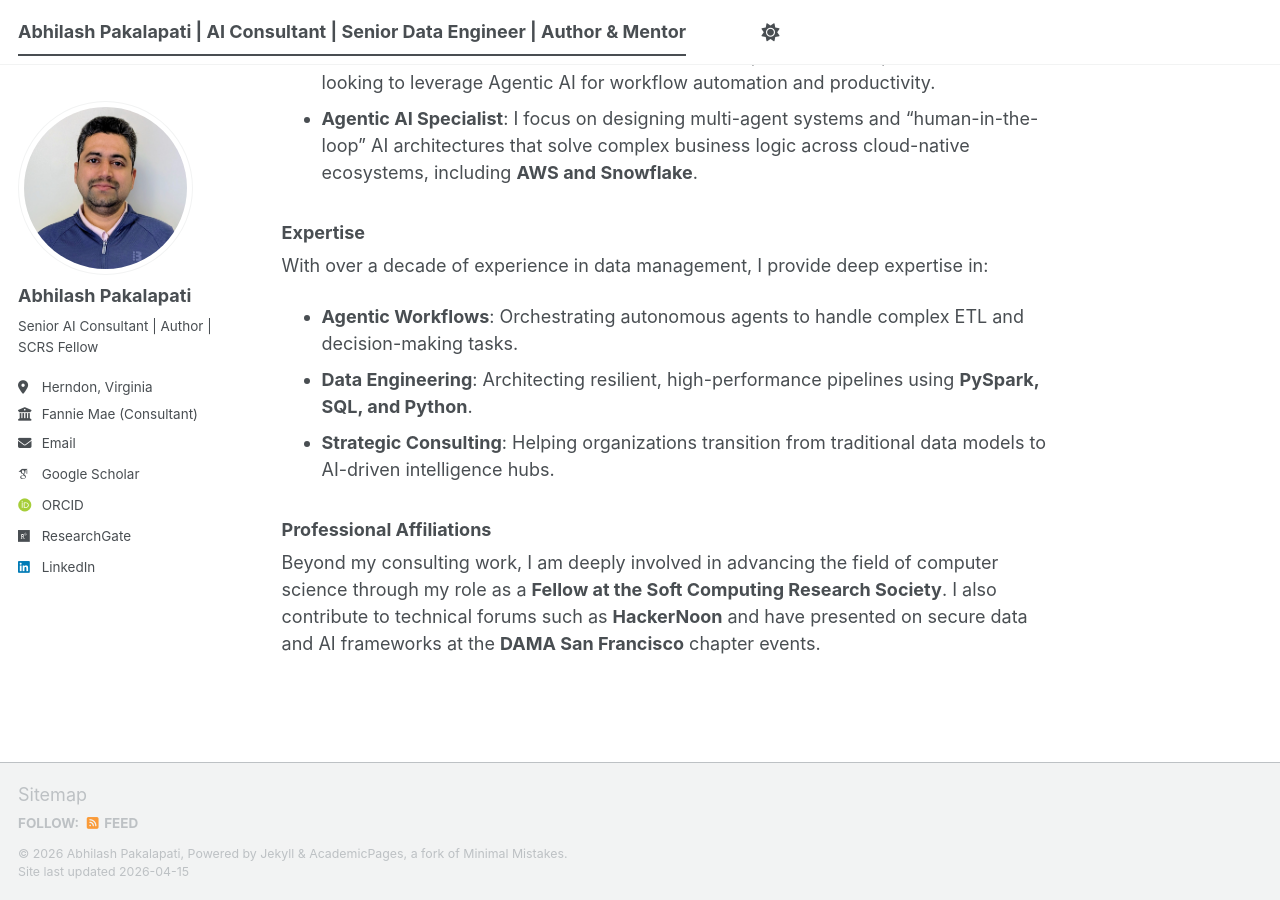
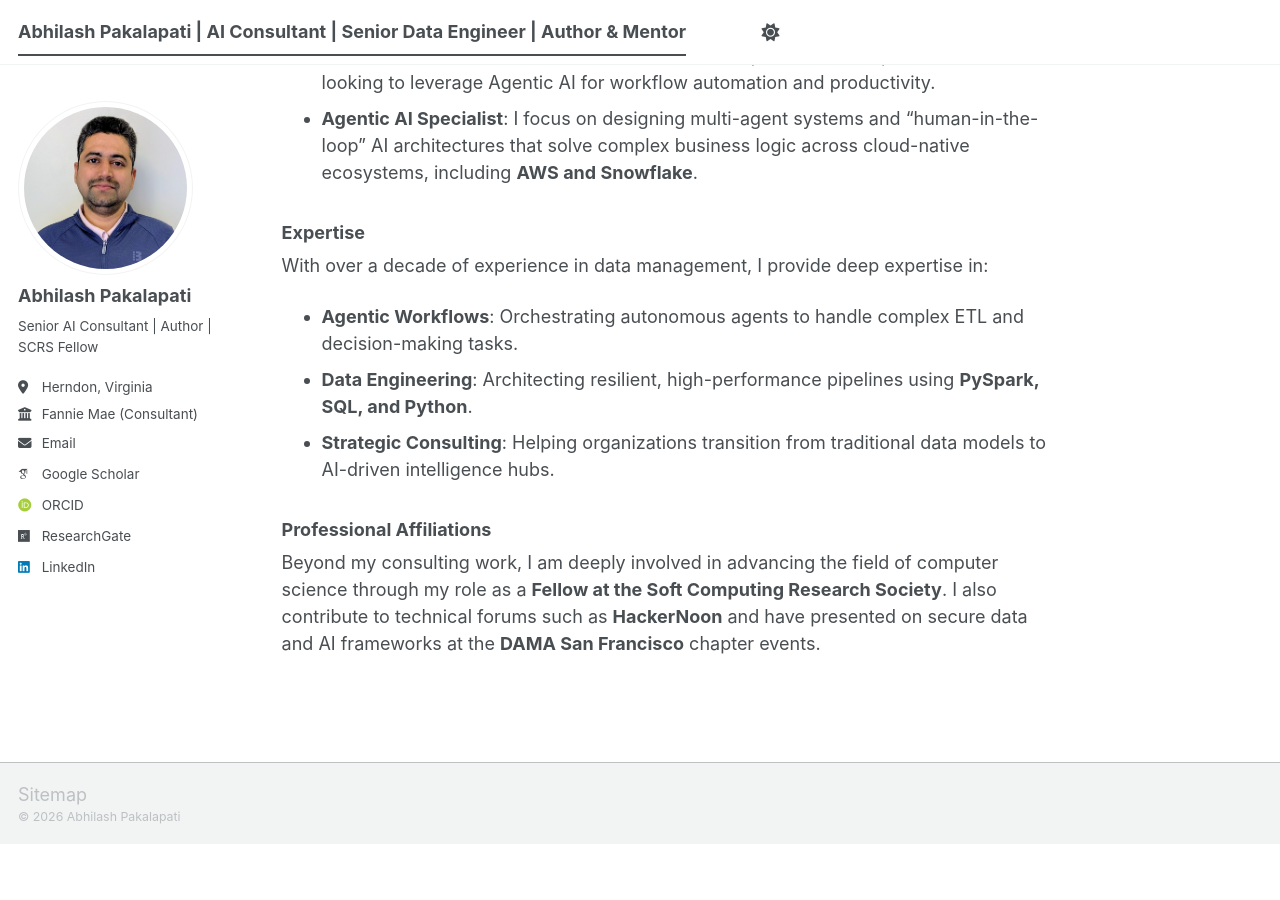
Before and after one commit to abhilashpakalapati/abhilashpakalapati.github.io, a Jekyll site: the page built from _pages/about.md, in a window 1280 px wide and 900 px high, scrolled down 625 px. Built offline with Jekyll 4.4.1, drawn with Linux system fonts in a browser that asks for light colours; some web fonts are replaced; a script bundle is joined from its source files by our own code; library files that are not in the unit come from our copies; after the commit the page ends 1469 px from its top, so only the background shows below that.

Commit message:
Update footer.html

```diff
--- a/_includes/footer.html
+++ b/_includes/footer.html
@@ -1,25 +1,5 @@
 {% include base_path %}
 
-{% if site.author.github or site.author.bitbucket or site.atom_feed.hide != true %}
-<div class="page__footer-follow">
-  <ul class="social-icons">
-    {% if site.data.ui-text[site.locale].follow_label %}
-      <li><strong>{{ site.data.ui-text[site.locale].follow_label }}</strong></li>
-    {% endif %}
-    {% if site.author.github %}
-      <li><a href="https://github.com/{{ site.author.github }}"><i class="fab fa-github" aria-hidden="true"></i> GitHub</a></li>
-    {% endif %}
-    {% if site.author.bitbucket %}
-      <li><a href="https://bitbucket.org/{{ site.author.bitbucket }}"><i class="fab fa-bitbucket" aria-hidden="true"></i> Bitbucket</a></li>
-    {% endif %}
-    {% if site.atom_feed.hide != true %}
-    <li><a href="{% if site.atom_feed.path %}{{ site.atom_feed.path }}{% else %}{{ base_path }}/feed.xml{% endif %}"><i class="fa fa-fw fa-rss-square" aria-hidden="true"></i> {{ site.data.ui-text[site.locale].feed_label | default: "Feed" }}</a></li>
-    {% endif %}
-  </ul>
+<div class="page__footer-copyright">
+  &copy; {{ site.time | date: '%Y' }} {{ site.name | default: site.title }}
 </div>
-{% endif %}
-
-<div class="page__footer-copyright">
-  &copy; {{ site.time | date: '%Y' }} {{ site.name | default: site.title }}, {{ site.data.ui-text[site.locale].powered_by | default: "Powered by" }} <a href="https://jekyllrb.com" rel="nofollow">Jekyll</a> &amp; <a href="https://github.com/academicpages/academicpages.github.io">AcademicPages</a>, a fork of <a href="https://mademistakes.com/work/minimal-mistakes-jekyll-theme/" rel="nofollow">Minimal Mistakes</a>.<br />
-  Site last updated {{ "now" | date: '%Y-%m-%d' }}
-</div>
```
